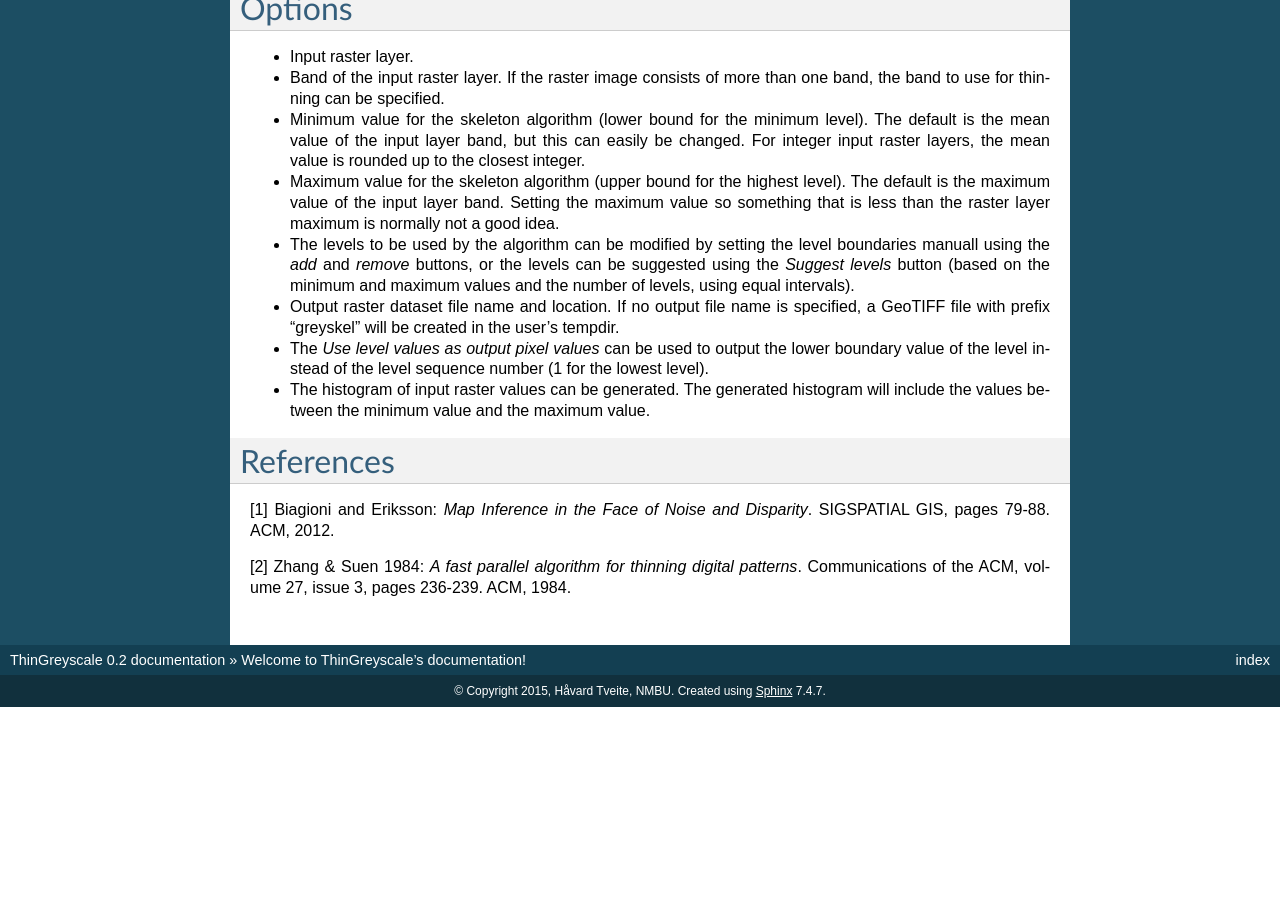
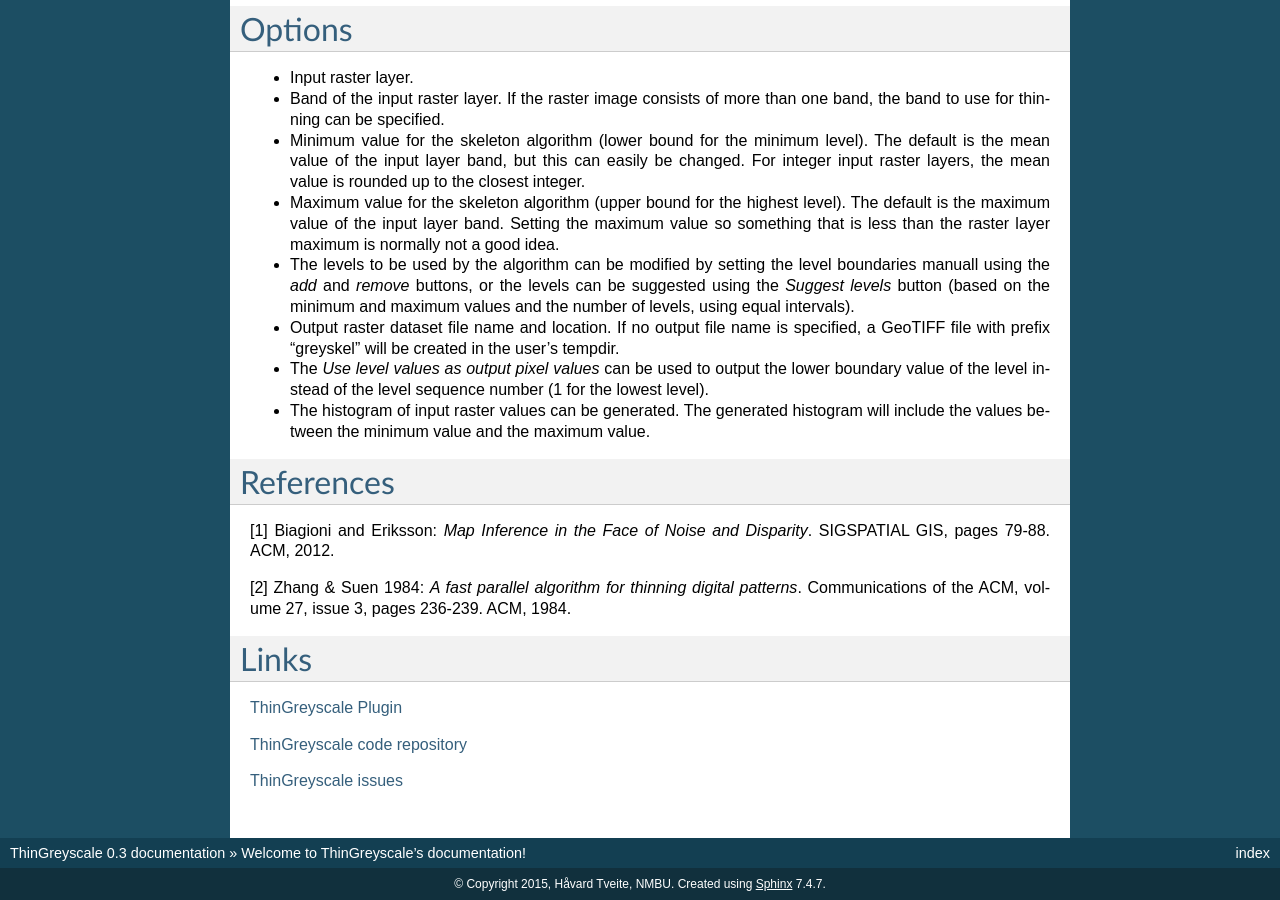
Before and after one commit to havatv/qgisthingreyscaleplugin, a Sphinx documentation site: the page built from help/source/index.rst, in a window 1280 px wide and 900 px high, scrolled down 2125 px. Built offline with Sphinx 7.4.7, drawn with Linux system fonts in a browser that asks for light colours; formulas are drawn with MathJax 3; before the commit the page ends 2832 px from its top, so only the background shows below that; some of the changed text lies outside the part shown.

Commit message:
Added links to the help file

```diff
--- a/help/source/conf.py
+++ b/help/source/conf.py
@@ -48,9 +48,9 @@
 # built documents.
 #
 # The short X.Y version.
-version = '0.2'
+version = '0.3'
 # The full version, including alpha/beta/rc tags.
-release = '0.2'
+release = '0.3'
 
 # The language for content autogenerated by Sphinx. Refer to documentation
 # for a list of supported languages.
--- a/help/source/index.rst
+++ b/help/source/index.rst
@@ -185,3 +185,15 @@
 [1] Biagioni and Eriksson: *Map Inference in the Face of Noise and Disparity*.  SIGSPATIAL GIS, pages 79-88. ACM, 2012.
 
 [2] Zhang & Suen 1984: *A fast parallel algorithm for thinning digital patterns*.  Communications of the ACM, volume 27, issue 3, pages 236-239. ACM, 1984.
+
+Links
+======
+`ThinGreyscale Plugin`_
+
+`ThinGreyscale code repository`_
+
+`ThinGreyscale issues`_
+
+.. _ThinGreyscale code repository: https://github.com/havatv/qgisthingreyscaleplugin.git
+.. _ThinGreyscale Plugin: http://arken.umb.no/~havatv/gis/qgisplugins/SDEllipse
+.. _ThinGreyscale issues: https://github.com/havatv/qgisthingreyscaleplugin/issues
```
Also changed, not shown: metadata.txt (+5 -2 lines).
